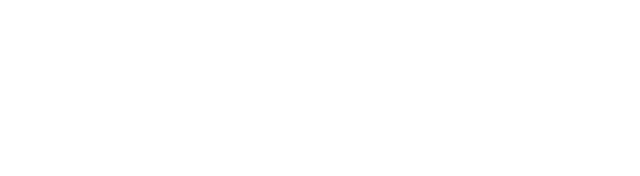
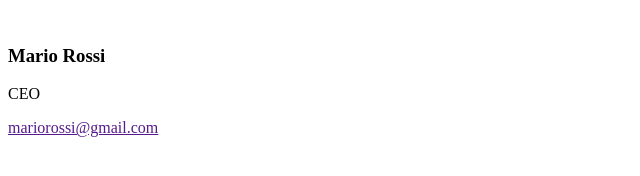
Before and after one commit to joelepore/js-our-team, a plain HTML site: page index.html in a window 1280 px wide. Shown: the whole page, without its empty margins (0-640 px from the left). Drawn offline with Linux system fonts and the light colour scheme.

Commit message:
feat: create card markup

```diff
--- a/index.html
+++ b/index.html
@@ -9,6 +9,16 @@
 </head>
 
 <body>
+  <div class="container">
+    <div class="card">
+      <div class="img-wrapper">
+        <img src="" alt="">
+      </div>
+      <h3>Mario Rossi</h3>
+      <p>CEO</p>
+      <a href="">mariorossi@gmail.com</a>
+    </div>
+  </div>
 
   <script src="assets/script.js"></script>
 </body>
```
